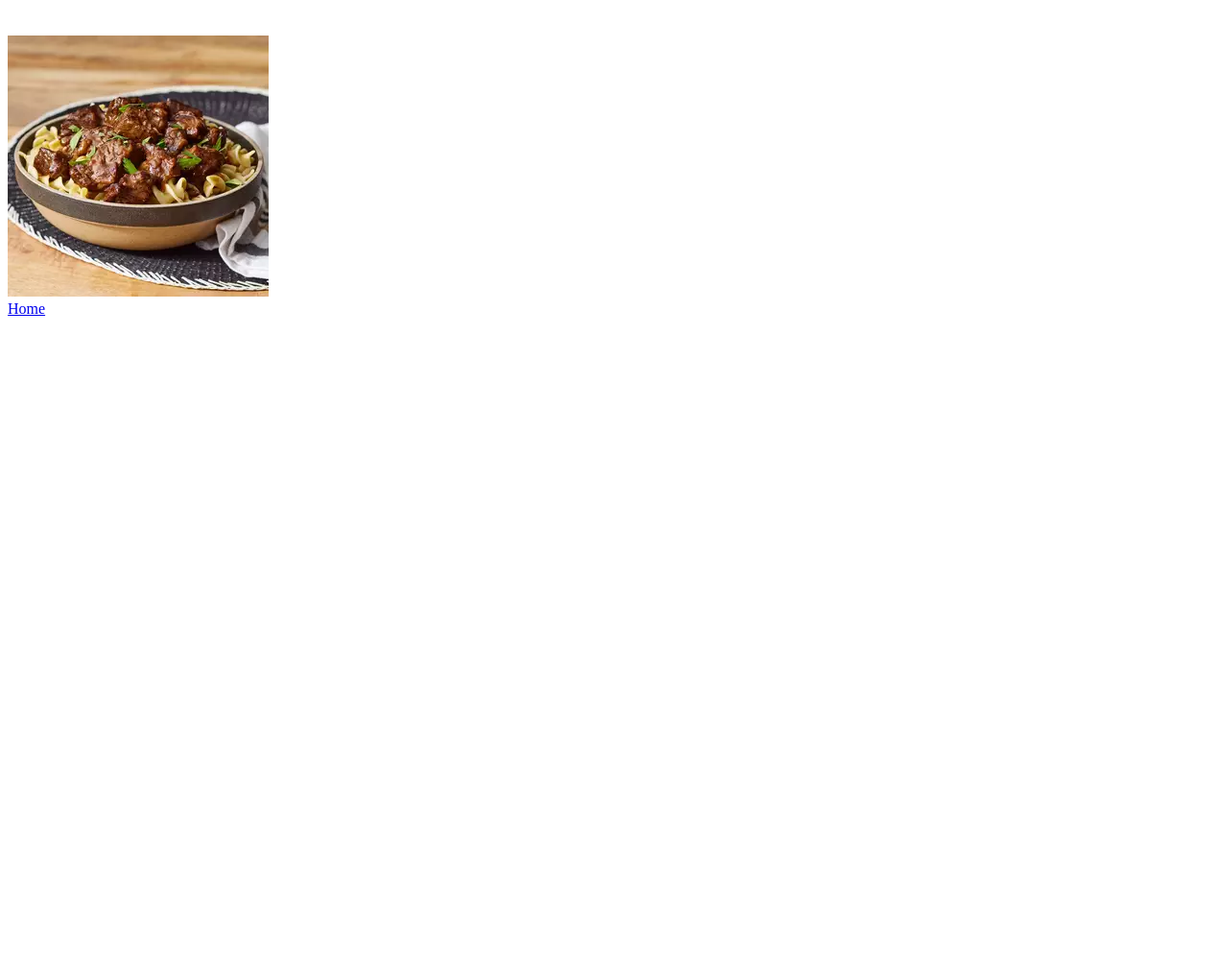
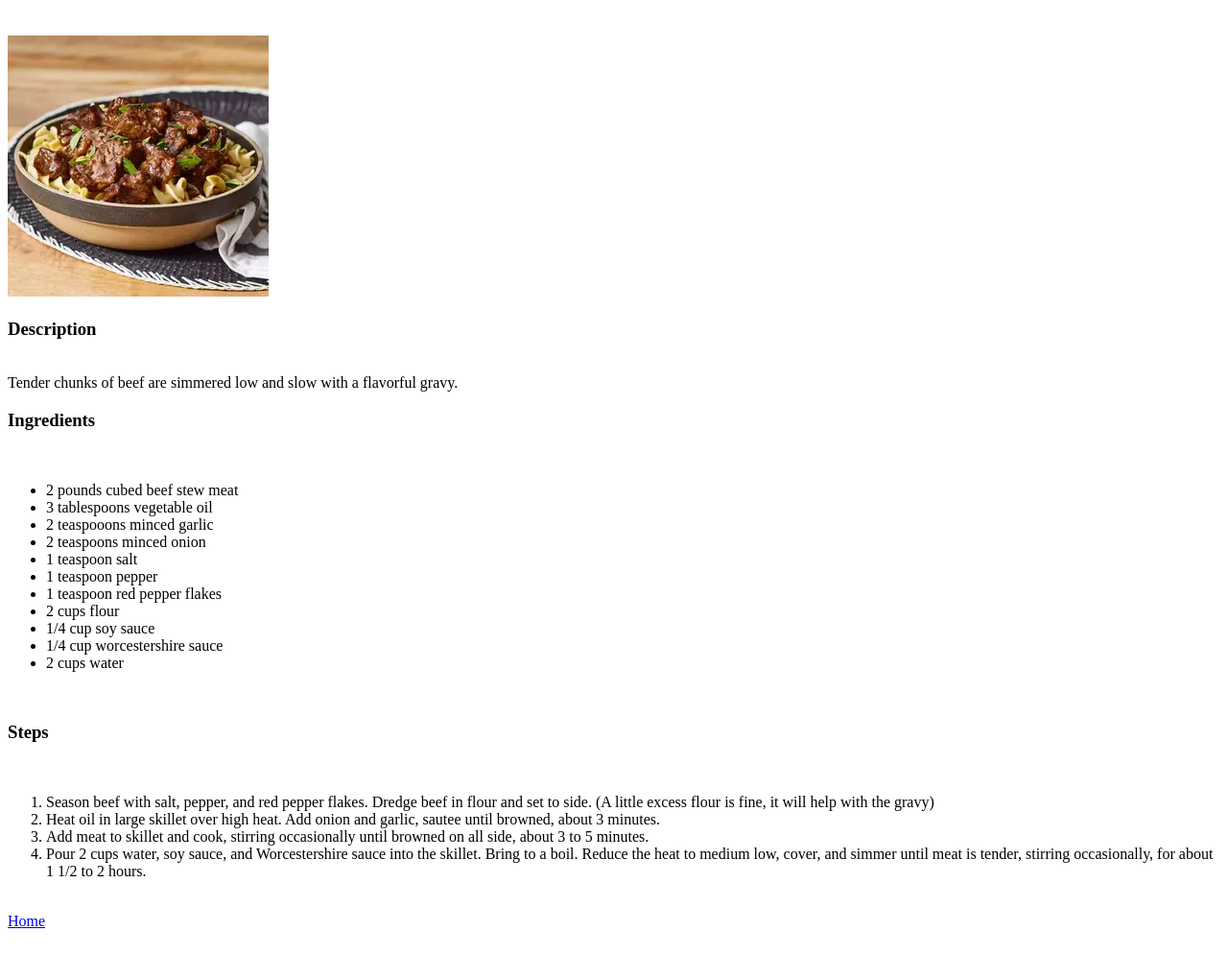
Before and after one commit to Raiyda/odin-recipes, a plain HTML site: page recipes/beef-tips.html in a window 1280 px wide. Shown: the part 61-1056 px from the top of the page at 96% size. Before the commit the page ends 800 px from the top, so only its background shows below. Drawn offline with Linux system fonts and the light colour scheme.

Commit message:
Add recipe pages ingredients and steps

```diff
--- a/recipes/beef-tips.html
+++ b/recipes/beef-tips.html
@@ -9,7 +9,35 @@
 <body>
     <h1>Beef Tips</h1><br>
     <img src="../images/beef-tips.jpg" alt="Beef Tips"><br>
-
+    <h3>Description</h3><br>
+    Tender chunks of beef are simmered low and slow with a flavorful gravy.<br>
+    <h3>Ingredients</h3><br>
+    <ul>
+        <li>2 pounds cubed beef stew meat</li>
+        <li>3 tablespoons vegetable oil</li>
+        <li>2 teaspooons minced garlic</li>
+        <li>2 teaspoons minced onion</li>
+        <li>1 teaspoon salt</li>
+        <li>1 teaspoon pepper</li>
+        <li>1 teaspoon red pepper flakes</li>
+        <li>2 cups flour</li>
+        <li>1/4 cup soy sauce</li>
+        <li>1/4 cup worcestershire sauce</li>
+        <li>2 cups water</li>
+    </ul><br>
+    <h3>Steps</h3><br>
+    <ol>
+        <li>Season beef with salt, pepper, and red pepper flakes.
+            Dredge beef in flour and set to side. (A little excess flour is fine, it will help with the gravy)
+        </li>
+        <li>Heat oil in large skillet over high heat. Add onion and garlic, sautee until browned, about 3 minutes.</li>
+        <li>Add meat to skillet and cook, stirring occasionally until browned on all side,
+            about 3 to 5 minutes.
+        </li>
+        <li>Pour 2 cups water, soy sauce, and Worcestershire sauce into the skillet.
+            Bring to a boil. Reduce the heat to medium low, cover, and simmer until meat is tender, stirring occasionally, for about 1 1/2 to 2 hours.
+        </li>
+    </ol><br>
 
     <a href="../index.html">Home</a>
     <br>
```
Also changed, not shown: recipes/mashed-potatoes.html (+20 -1 lines), 1 other file.
